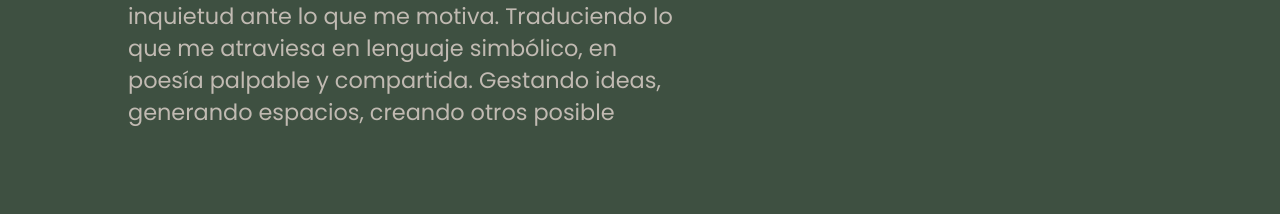
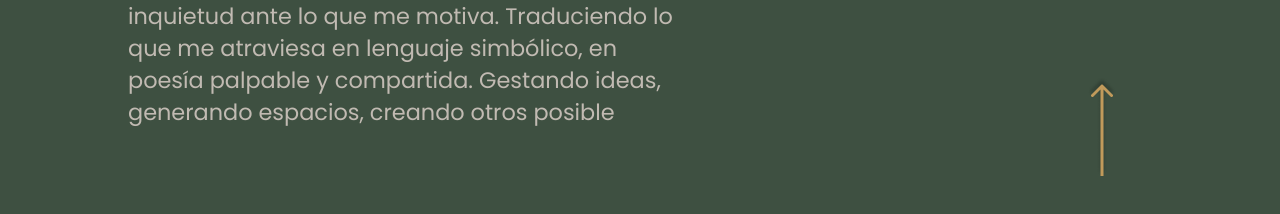
Before and after one commit to Tomasscattini/vaikuntha, a React (Create React App) app: page /about in a window 1280 px wide. Shown: the part 4505-4719 px from the top of the page. Built offline with nearby package versions, Linux system fonts and the light colour scheme.

Commit message:
Feature: Add back to top arrow on About section.

```diff
--- a/package.json
+++ b/package.json
@@ -1,6 +1,6 @@
 {
     "name": "vaikuntha",
-    "version": "0.1.0",
+    "version": "0.2.0",
     "private": true,
     "dependencies": {
         "@testing-library/jest-dom": "^5.16.1",
--- a/src/pages/about/About.js
+++ b/src/pages/about/About.js
@@ -31,7 +31,7 @@ const About = () => {
         <div
             className={`${isAnimationRunning && 'h-screen overflow-hidden'} relative w-screen min-h-screen pt-28
                         after:content-[''] after:fixed after:top-0 after:left-0
-                        after:w-full after:h-full after:bg-[url('assets/images/about-initial-bg.jpg')]
+                        after:w-full after:h-full after:bg-[url('assets/images/about-bg.jpg')]
                         after:bg-center after:bg-cover after:bg-no-repeat after:animate-fade-linear
                         after:z-10`}
         >
--- a/src/pages/about/AboutMore.js
+++ b/src/pages/about/AboutMore.js
@@ -1,5 +1,7 @@
 import React from 'react';
+import { HashLink } from 'react-router-hash-link';
 
+import arrowIcon from 'assets/images/arrow.png';
 import blobIcon from 'assets/images/blob.png';
 import clayWorkIcon from 'assets/images/clay-work.png';
 import handIcon from 'assets/images/hand.png';
@@ -91,6 +93,9 @@ const AboutMore = () => {
                         <img src={blobIcon} alt="" />
                     </div>
                 </div>
+                <HashLink to="#top" className="absolute z-20 bottom-16 right-32 cursor-pointer rotate-180">
+                    <img src={arrowIcon} alt="" />
+                </HashLink>
             </div>
         </>
     );
--- a/src/pages/about/AboutSummary.js
+++ b/src/pages/about/AboutSummary.js
@@ -1,7 +1,8 @@
 import React from 'react';
+import { HashLink } from 'react-router-hash-link';
+
 import arrowIcon from 'assets/images/arrow.png';
 import moonIcon from 'assets/images/moon.png';
-import { HashLink } from 'react-router-hash-link';
 
 const AboutSummary = () => {
     return (
```
Also changed, not shown: src/assets/images/about-bg.jpg (renamed from src/assets/images/about-initial-bg.jpg), 1 other file (tests, documents, lock files or other folders).
